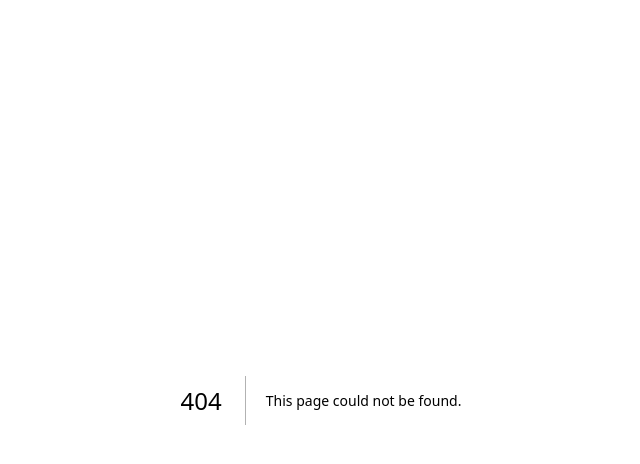
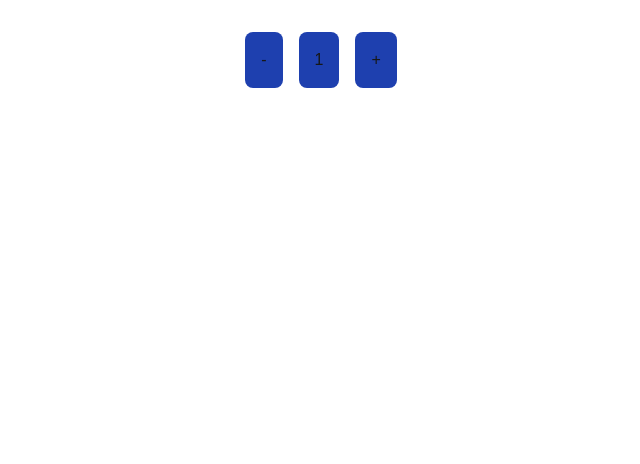
Before and after one commit to FK323/cprg306-assignments, a Next.js app: page /week-4 in a window 1280 px wide. Before the commit this address had no page. Shown: the top 464 px of the page, without its empty margins (319-959 px from the left). Built offline with nearby package versions, Linux system fonts and the light colour scheme.

Commit message:
week 4 done

```diff
--- a/app/page.js
+++ b/app/page.js
@@ -4,7 +4,17 @@ export default function Page() {
   return (
     <main>
       <h1>CPRG 306: Web Development 2 - Assignments</h1>
-      <Link href="/week-3">Week 3 Page</Link>
+      <div className="flex flex-col-reverse p-4">
+        <Link href="/week-2" className="mb-1">
+          Week 2
+        </Link>
+        <Link href="/week-3" className="mb-1">
+          Week 3
+        </Link>
+        <Link href="/week-4" className="mb-1">
+          Week 4
+        </Link>
+      </div>
     </main>
   );
 }
--- /dev/null
+++ b/app/week-4/new-item.js
@@ -0,0 +1,33 @@
+"use client";
+
+import { useState } from "react";
+
+export default function Newitem() {
+  const [quantity, setQuantity] = useState(1);
+
+  const increment = () => {
+    if (quantity < 20) {
+      setQuantity(quantity + 1);
+    }
+  };
+
+  const decrement = () => {
+    if (quantity > 1) {
+      setQuantity(quantity - 1);
+    }
+  };
+
+  return (
+    <div className="inline-flex space-x-4 bg-white p-4 rounded-lg">
+      <button onClick={decrement} className="bg-blue-800 p-4 rounded-lg">
+        -
+      </button>
+
+      <p className="bg-blue-800 p-4 rounded-lg"> {quantity} </p>
+
+      <button onClick={increment} className="bg-blue-800 p-4 rounded-lg">
+        +
+      </button>
+    </div>
+  );
+}
--- /dev/null
+++ b/app/week-4/page.js
@@ -0,0 +1,9 @@
+import Newitem from "./new-item";
+
+export default function Page() {
+  return (
+    <main className="flex justify-center p-4">
+      <Newitem />
+    </main>
+  );
+}
```
